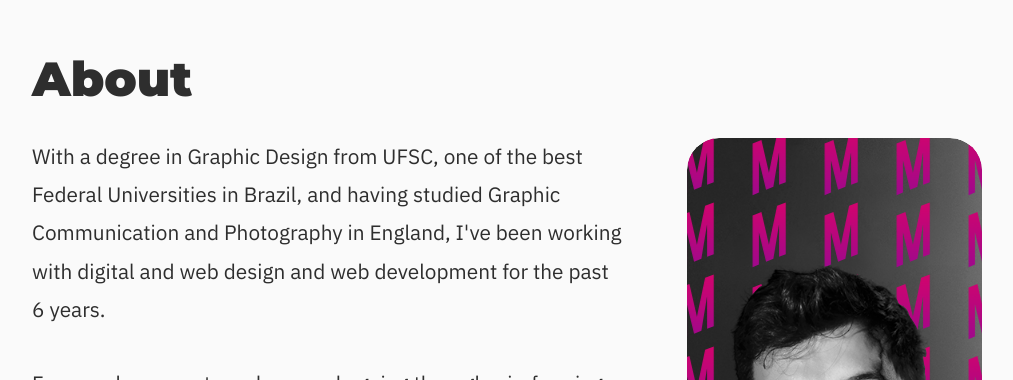
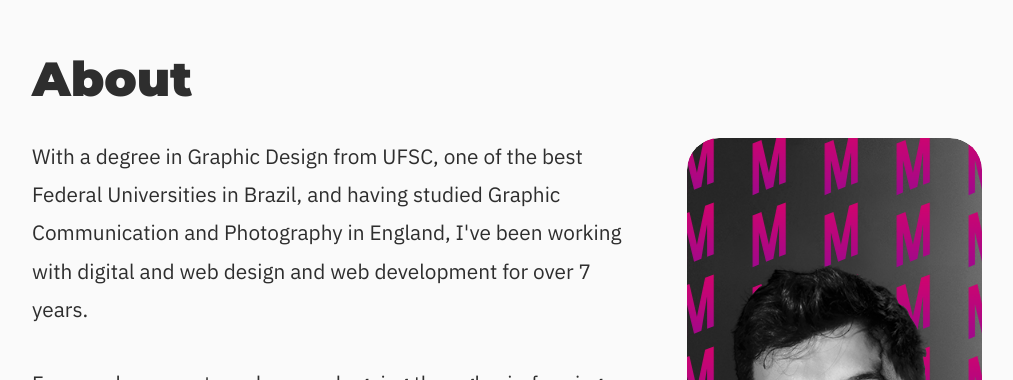
Before and after one commit to marcelorubens/mrubens, a Nuxt app: page / in a window 1280 px wide. Shown: the part 10160-10540 px from the top of the page, without its empty margins (133-1146 px from the left). Built offline with nearby package versions, Linux system fonts and the light colour scheme.

Commit message:
small sdjusstments

```diff
--- a/components/AboutMe.vue
+++ b/components/AboutMe.vue
@@ -4,7 +4,7 @@
       <h2 class="font-huge">About</h2>
       <div class="row-60">
         <div>
-          <p>With a degree in Graphic Design from UFSC, one of the best Federal Universities in Brazil, and having studied Graphic Communication and Photography in England, I've been working with digital and web design and web development for the past 6 years.</p>
+          <p>With a degree in Graphic Design from UFSC, one of the best Federal Universities in Brazil, and having studied Graphic Communication and Photography in England, I've been working with digital and web design and web development for over 7 years.</p>
           <p>From early concepts and research, going through wireframing, hi-def and interactive prototypes and front end code implementation, all the way up to user testing and refinement, I am able to create or redesign and analyse pleasant user focused experiences.</p>
           <p>I'm a great team player, very curious, enthusiastic and chilled person always open for new exchanges.</p>
           <icon-links />
```
Also changed, not shown: assets/img/profile-picture.png.
